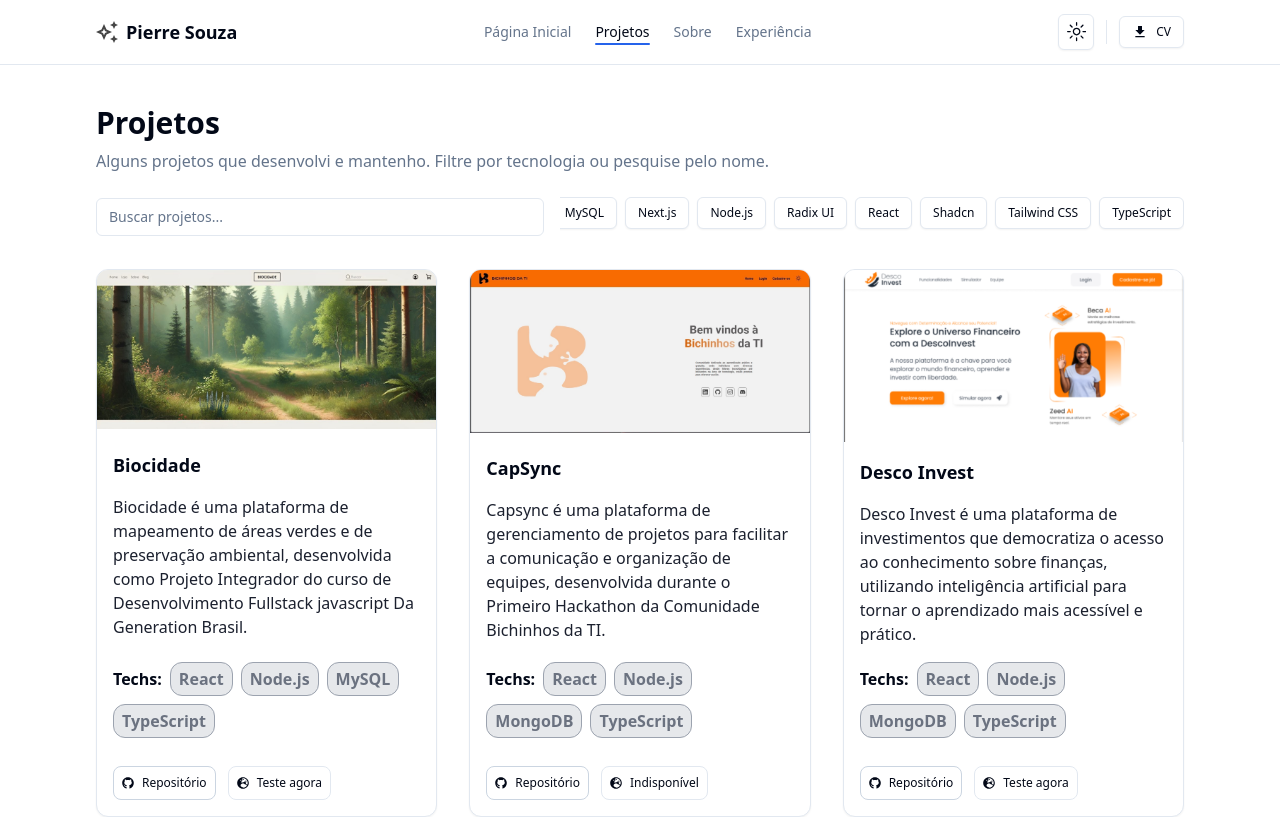
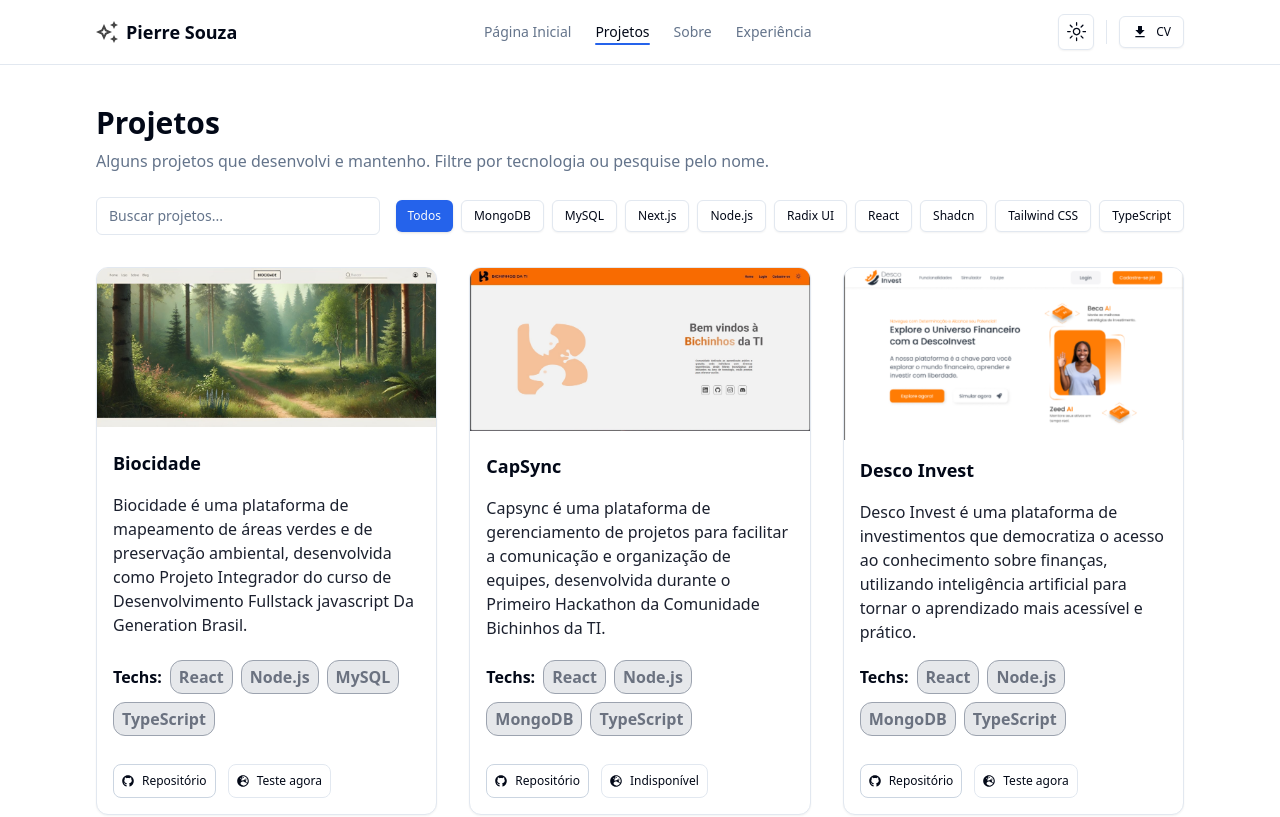
Before and after one commit to pierresouza/Portifolio, a Next.js app: page /projects in a window 1280 px wide. Shown: the top 817 px of the page. Built offline with nearby package versions, Linux system fonts and the light colour scheme.

Commit message:
chore: correção de alinhamento do botões da área de projetos

```diff
--- a/app/projects/page.tsx
+++ b/app/projects/page.tsx
@@ -52,7 +52,7 @@ export default function Projects() {
             aria-label="Buscar projetos"
           />
         </div>
-        <div className="flex gap-2 overflow-x-auto pb-2 md:justify-end">
+        <div className="flex items-center  gap-2  md:justify-end">
           <Button
             variant={selectedTech === null ? "default" : "outline"}
             size="sm"
```
